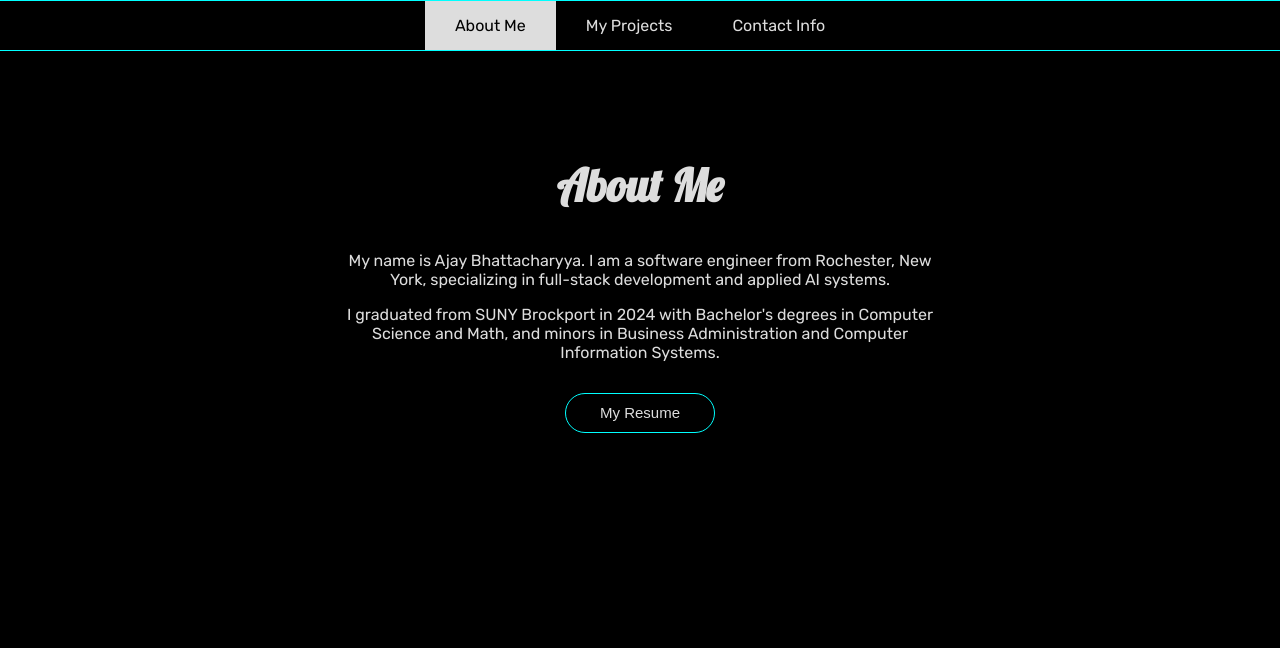
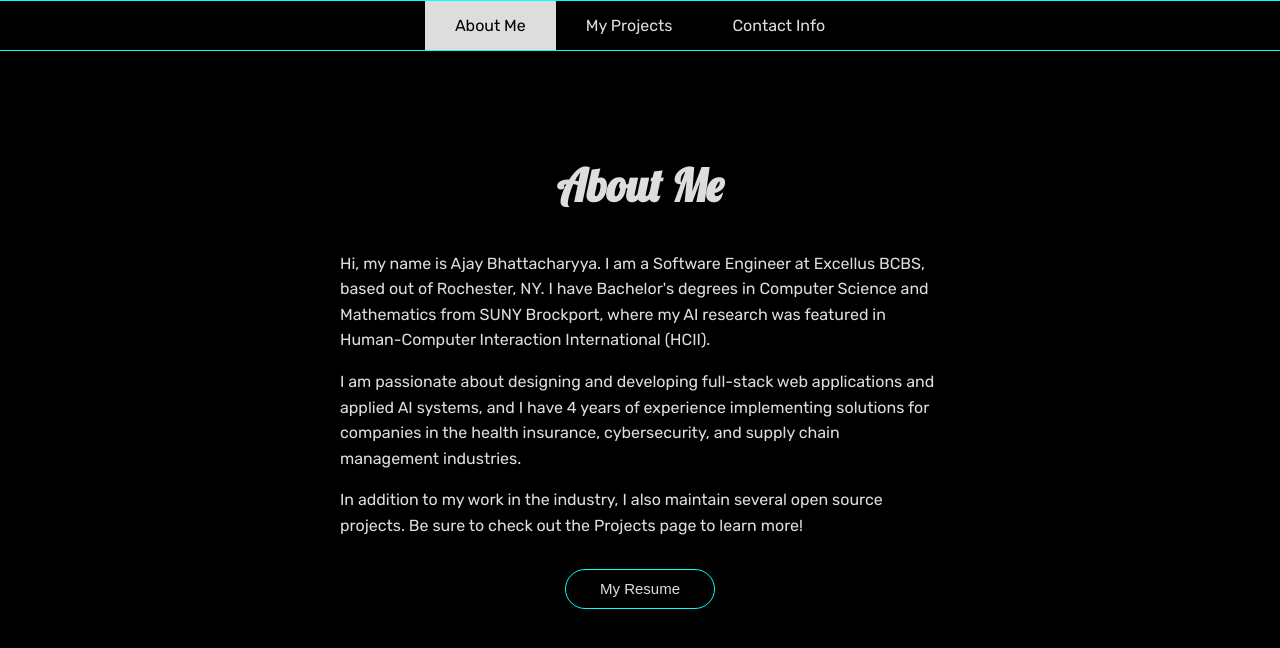
Before and after one commit to AjayBhatta16/portfolio, a React (Create React App) app: page /about in a window 1280 px wide. Shown: the top 648 px of the page. Built offline with nearby package versions, Linux system fonts and the light colour scheme.

Commit message:
About Me Page Updates Part 1: updated text content + alignment

```diff
--- a/public/app.css
+++ b/public/app.css
@@ -61,6 +61,12 @@ nav > a:hover {
 
 #about {
   max-width: 600px;
+}
+
+#about p {
+  text-align: left;
+  margin-bottom: 15px;
+  line-height: 1.6;
 }
 
 .card > button, #about button {
--- a/src/about/AboutSection.js
+++ b/src/about/AboutSection.js
@@ -7,8 +7,9 @@ export default function AboutSection() {
     <BodyNav section='about'/>
     <section id="about">
       <h1>About Me</h1>
-      <p>My name is Ajay Bhattacharyya. I am a software engineer from Rochester, New York, specializing in full-stack development and applied AI systems.</p>
-      <p>I graduated from SUNY Brockport in 2024 with Bachelor's degrees in Computer Science and Math, and minors in Business Administration and Computer Information Systems.</p>
+      <p>Hi, my name is Ajay Bhattacharyya. I am a Software Engineer at Excellus BCBS, based out of Rochester, NY. I have Bachelor's degrees in Computer Science and Mathematics from SUNY Brockport, where my AI research was featured in Human-Computer Interaction International (HCII).</p>
+      <p>I am passionate about designing and developing full-stack web applications and applied AI systems, and I have 4 years of experience implementing solutions for companies in the health insurance, cybersecurity, and supply chain management industries.</p>
+      <p>In addition to my work in the industry, I also maintain several open source projects. Be sure to check out the Projects page to learn more!</p>
       <a href="https://portfolio-assets-2.storage.googleapis.com/resume.pdf" target="_blank"><button>My Resume</button></a>
     </section>
     </>
```
